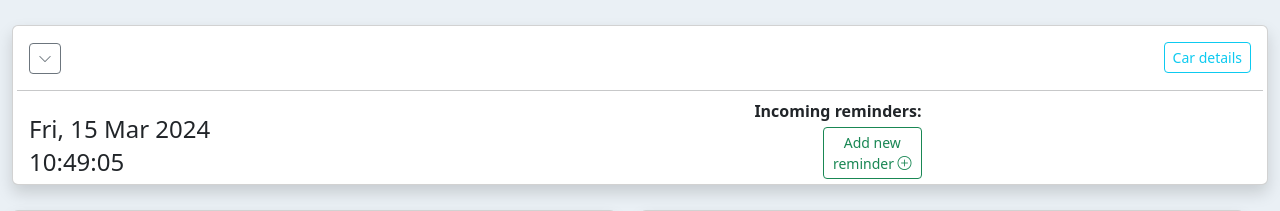
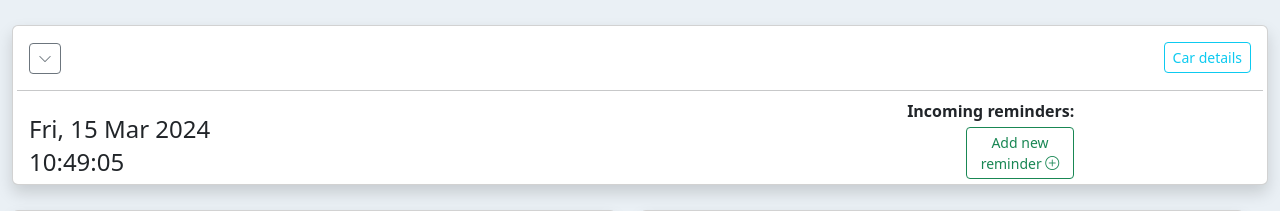
Before and after one commit to KamSaf/django_car_management_app, a Django app: template templates/home.html in a window 1280 px wide. Shown: the part 56-267 px from the top of the page. Run offline with Django 5.2, Linux system fonts and the light colour scheme; the template is opened without the code that fills it, so the values that code supplies are empty; some libraries are stand-ins or nearby versions.

Commit message:
Changed reminders size

```diff
--- a/templates/home.html
+++ b/templates/home.html
@@ -27,20 +27,20 @@
                     </div>
                     <div class="col container h-100">
                         <div class="row h-100">
-                            <div class="col text-end">
+                            <div class="col-9 text-end">
                                 <div class="row"><b class="text-end">Incoming reminders:</b></div>
                                 <div class="row">
                                     <div class="text-end w-100">
-                                        <button class="btn btn-sm btn-outline-success mt-1" data-bs-toggle="modal" data-bs-target="#new_reminder_modal" style="width: 35%;">
+                                        <button class="btn btn-sm btn-outline-success mt-1" data-bs-toggle="modal" data-bs-target="#new_reminder_modal" style="width: 25%;">
                                             Add new reminder
                                             <i class="bi bi-plus-circle"></i>
                                         </button>
                                     </div>
                                 </div>
                             </div>
-                            <ul id="reminders_list" class="col overflow-auto" style="list-style-type: none; max-height: 85%" data-url="{% url 'load_reminders_list_url' car_id=viewed_car.id %}">
+                            <div id="reminders_list" class="col-3 overflow-auto text-end" style="list-style-type: none; max-height: 85%; max-width: 75%;" data-url="{% url 'load_reminders_list_url' car_id=viewed_car.id %}">
                                 {% include 'include/reminders/reminders_list.html' %}
-                            </ul>
+                            </div>
                         </div>
                     </div>
                 </div>
@@ -110,6 +110,7 @@
                                         <div id="new_month_report" style="margin-left: 25px; margin-top: 25px;" class="container">
                                             {% include 'include/month_report.html' with report=this_month_report only %}
                                         </div>
+
                                     </div>
                                 </div>
                             </div>
--- a/templates/include/reminders/reminders_list.html
+++ b/templates/include/reminders/reminders_list.html
@@ -1,6 +1,6 @@
 {% for reminder in reminders %}
     <li style="margin-bottom: 1%;">
-        <button class="btn btn-sm {% if reminder.category == 'service' %} btn-danger {% elif reminder.category == 'fuel' %} btn-warning {% else %} btn-info {% endif %} reminder-details w-100" data-url="{% url 'load_reminder_details_url' reminder_id=reminder.id %}" data-bs-toggle="modal" data-bs-target="#reminder_details_modal">
+        <button class="btn btn-sm w-100 {% if reminder.category == 'service' %} btn-danger {% elif reminder.category == 'fuel' %} btn-warning {% else %} btn-info {% endif %} reminder-details" data-url="{% url 'load_reminder_details_url' reminder_id=reminder.id %}" data-bs-toggle="modal" data-bs-target="#reminder_details_modal">
             {% if reminder.category == 'service' %}
                 <i class="bi bi-tools"></i>
             {% elif reminder.category == 'fuel' %}
```
